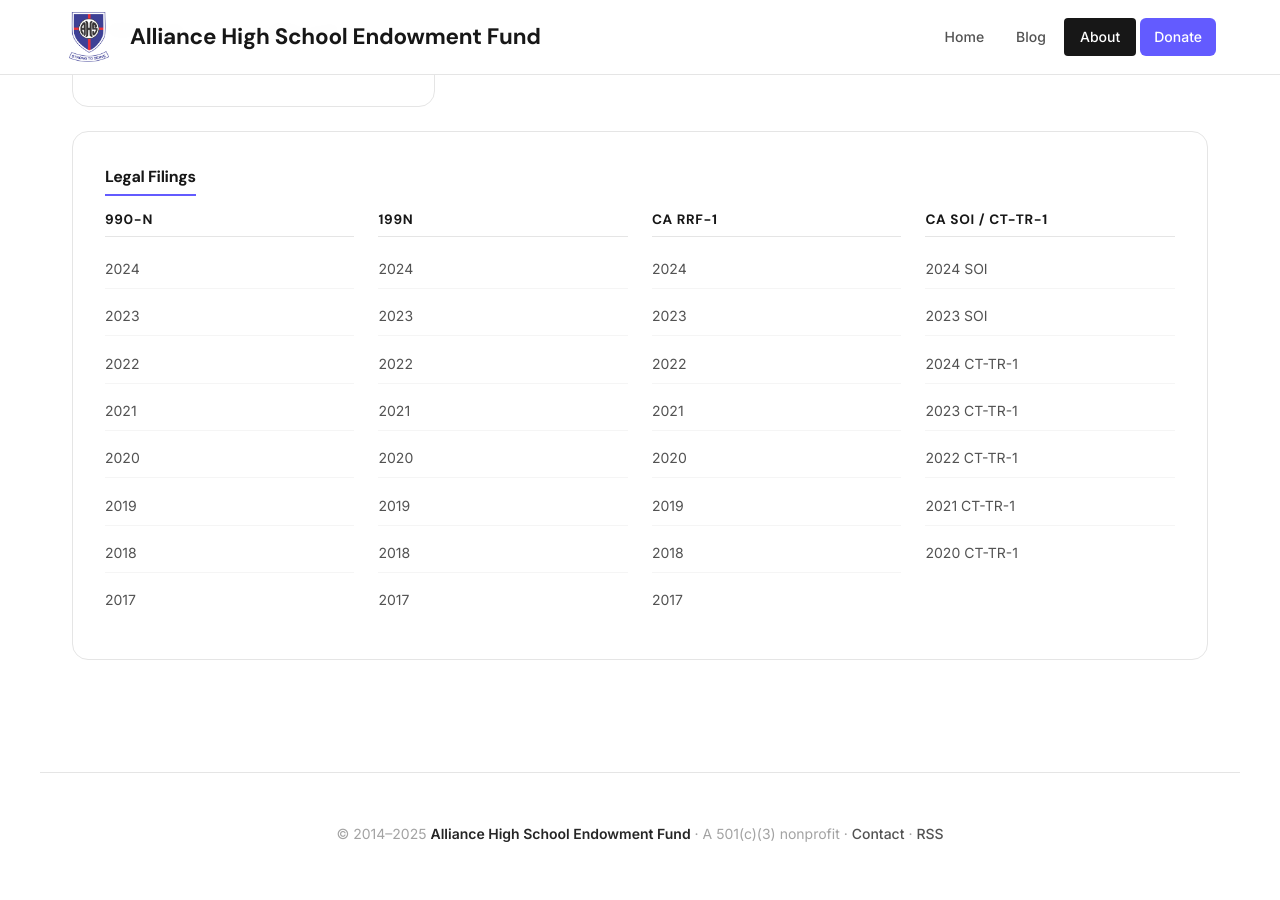
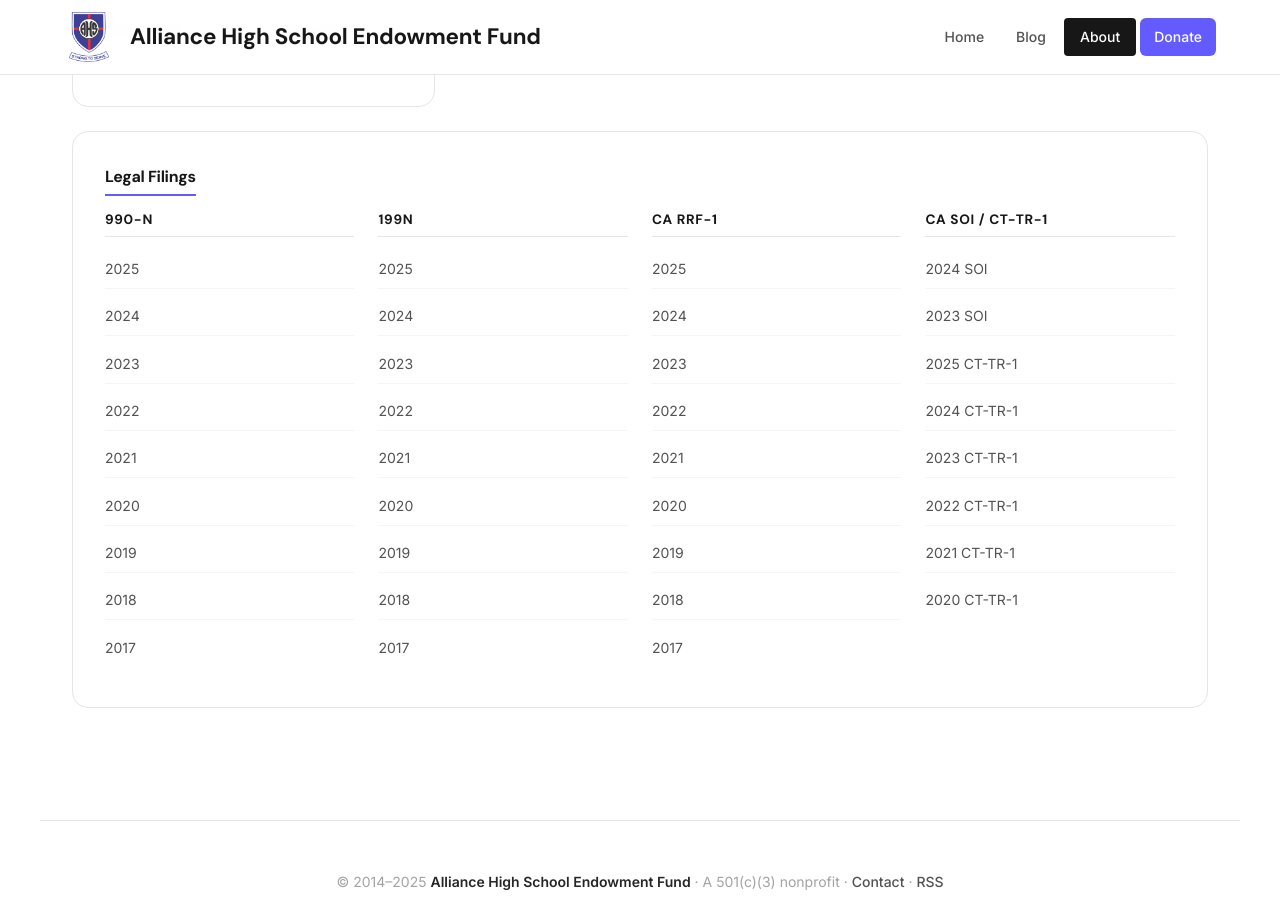
Before and after one commit to ahsef/ahsef.github.io, a Jekyll site: the page built from _pages/about.html, in a window 1280 px wide and 900 px high, scrolled down 3973 px. Built offline with Jekyll 4.4.1, drawn with Linux system fonts in a browser that asks for light colours.

Commit message:
Add 2025 legal filings to the website.

```diff
--- a/_pages/about.html
+++ b/_pages/about.html
@@ -408,6 +408,7 @@
                 <div>
                     <h4>990-n</h4>
                     <ul>
+                        <li><a href="/filings/2025-990-n.pdf" target="_blank">2025</a></li>
                         <li><a href="/filings/2024-990-n.pdf" target="_blank">2024</a></li>
                         <li><a href="/filings/2023-990-n.pdf" target="_blank">2023</a></li>
                         <li><a href="/filings/2022-990-n.pdf" target="_blank">2022</a></li>
@@ -421,6 +422,7 @@
                 <div>
                     <h4>199n</h4>
                     <ul>
+                        <li><a href="/filings/2025-199n.pdf" target="_blank">2025</a></li>
                         <li><a href="/filings/2024-199n.pdf" target="_blank">2024</a></li>
                         <li><a href="/filings/2023-199n.pdf" target="_blank">2023</a></li>
                         <li><a href="/filings/2022-199n.pdf" target="_blank">2022</a></li>
@@ -434,6 +436,7 @@
                 <div>
                     <h4>CA RRF-1</h4>
                     <ul>
+                        <li><a href="/filings/2025-ca-rrf-1.pdf" target="_blank">2025</a></li>
                         <li><a href="/filings/2024-ca-rrf-1.pdf" target="_blank">2024</a></li>
                         <li><a href="/filings/2023-ca-rrf-1.pdf" target="_blank">2023</a></li>
                         <li><a href="/filings/2022-ca-rrf-1.pdf" target="_blank">2022</a></li>
@@ -449,6 +452,7 @@
                     <ul>
                         <li><a href="/filings/2024-ca-soi.pdf" target="_blank">2024 SOI</a></li>
                         <li><a href="/filings/2023-ca-soi.pdf" target="_blank">2023 SOI</a></li>
+                        <li><a href="/filings/2025-ca-ct-tr-1.pdf" target="_blank">2025 CT-TR-1</a></li>
                         <li><a href="/filings/2024-ca-ct-tr-1.pdf" target="_blank">2024 CT-TR-1</a></li>
                         <li><a href="/filings/2023-ca-ct-tr-1.pdf" target="_blank">2023 CT-TR-1</a></li>
                         <li><a href="/filings/2022-ca-ct-tr-1.pdf" target="_blank">2022 CT-TR-1</a></li>
```
Also changed, not shown: 4 other files.
